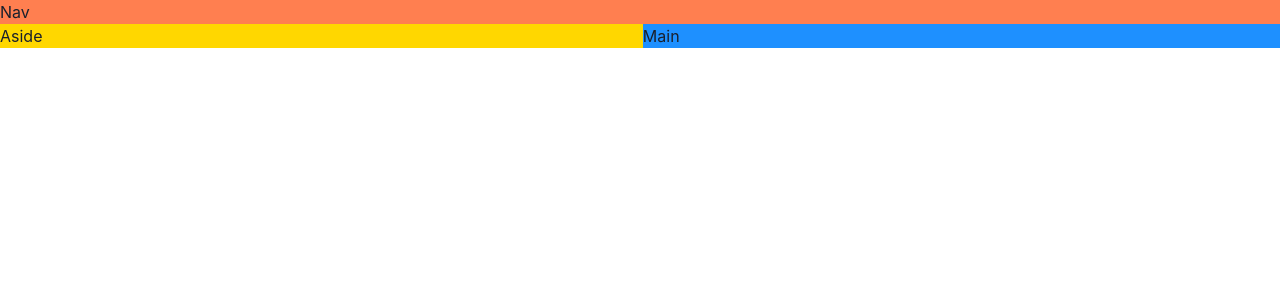
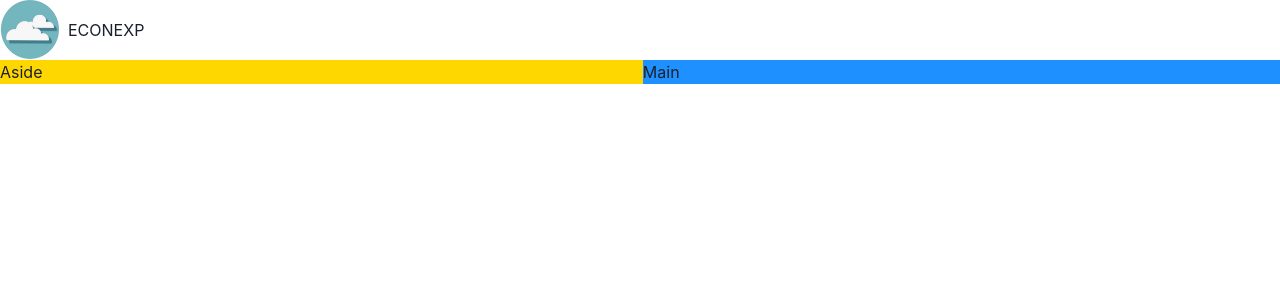
Before and after one commit to alexbeebee/reactproject, a React (Vite) app: page / in a window 1280 px wide. Shown: the top 300 px of the page. Built offline with nearby package versions, Linux system fonts and the light colour scheme.

Commit message:
Building a NavBar

```diff
--- a/src/App.tsx
+++ b/src/App.tsx
@@ -1,4 +1,5 @@
 import { Grid, GridItem, Show } from "@chakra-ui/react";
+import NavBar from "./components/NavBar";
 
 function App() {
   return (
@@ -8,8 +9,8 @@
         lg: `"nav nav" "aside main"`,
       }}
     >
-      <GridItem area="nav" bg="coral">
-        Nav
+      <GridItem area="nav">
+        <NavBar />
       </GridItem>
       <Show above="lg">
         <GridItem area="aside" bg="gold">
--- /dev/null
+++ b/src/components/NavBar.tsx
@@ -0,0 +1,13 @@
+import { HStack, Image, Text } from "@chakra-ui/react";
+import logo from "../assets/logo.png";
+
+const NavBar = () => {
+  return (
+    <HStack>
+      <Image src={logo} boxSize="60px" />
+      <Text>ECONEXP</Text>
+    </HStack>
+  );
+};
+
+export default NavBar;
```
Also changed, not shown: src/assets/logo.png (added).
